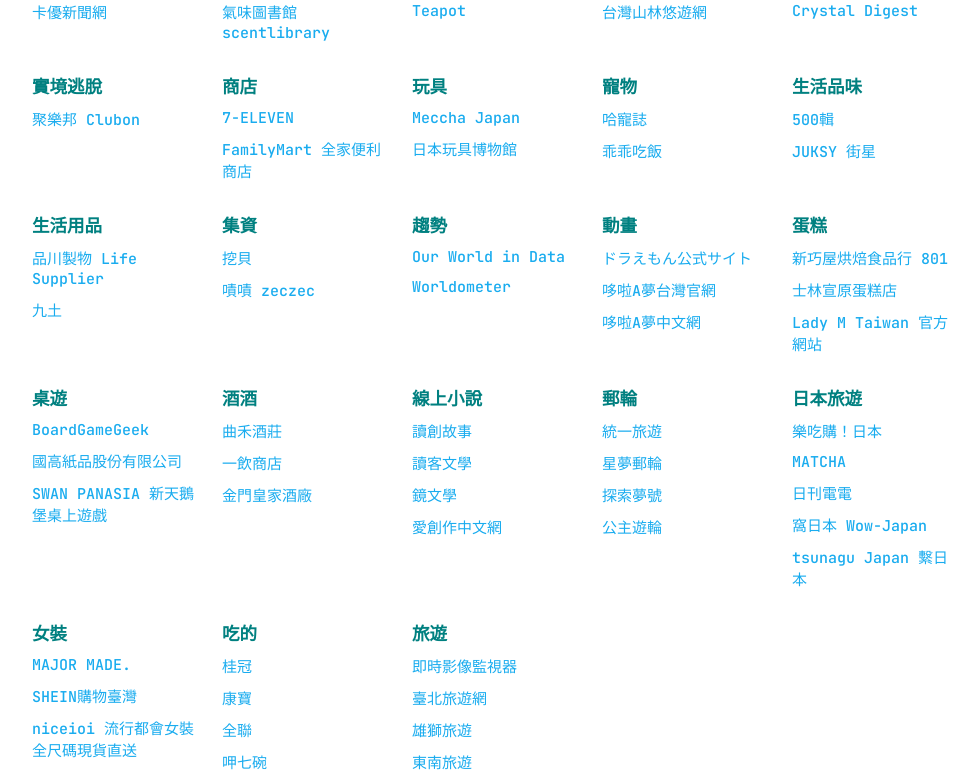
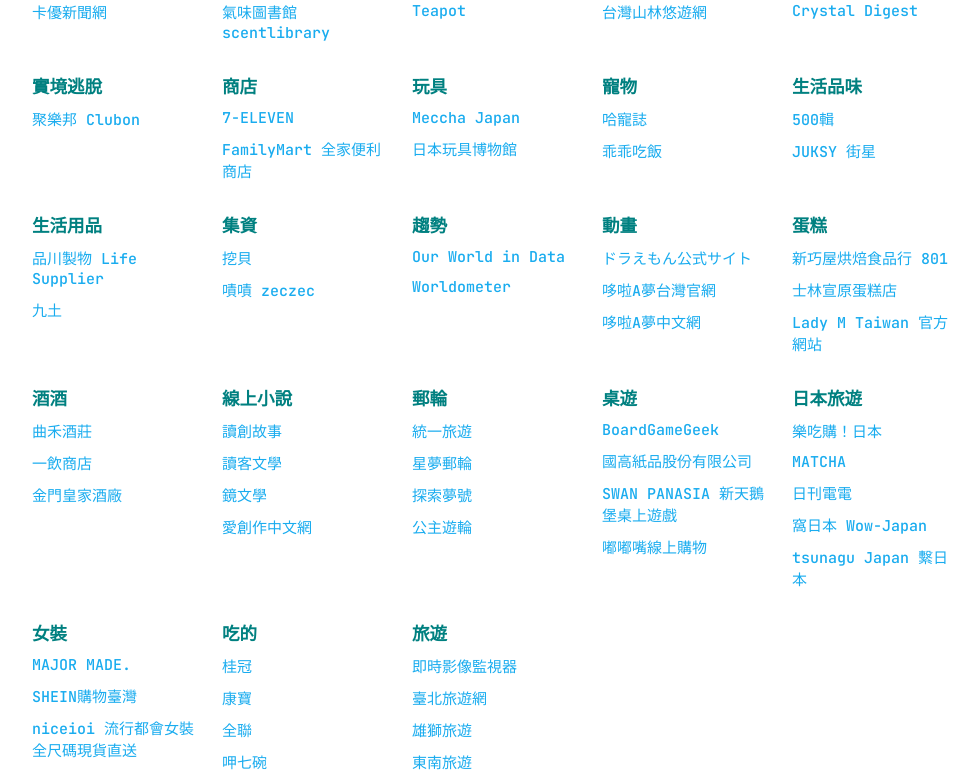
Before and after one commit to LunaGoodnight/luna, a React (Create React App) app: page /textLinks in a window 1280 px wide. Shown: the part 435-1207 px from the top of the page, without its empty margins (96-1075 px from the left). Built offline with nearby package versions, Linux system fonts and the light colour scheme.

Commit message:
add test query

```diff
--- a/src/config/textLinks.js
+++ b/src/config/textLinks.js
@@ -354,6 +354,11 @@
     links: "https://www.swanpanasia.com/",
     description: "",
   },
+  {
+    name: "嘟嘟嘴線上購物",
+    links: "https://www.duduzui.com/",
+    description: "Duduzui 泓育國際",
+  },
 ];
 export const newsLinks = [
   {
--- a/src/home/HomeTop.js
+++ b/src/home/HomeTop.js
@@ -49,7 +49,12 @@
     fetch("https://type.fit/api/quotes").then((res) => res.json())
   );
   const cacheData = useMemo(() => getQuote(data), [data]);
-
+  const { activities } = useQuery("quotes", () =>
+    fetch("https://catsheue-001-site4.atempurl.com/api/Activities").then(
+      (res) => res.json()
+    )
+  );
+  console.log({ activities });
   return (
     <Wrapper>
       <HomeTopStyle>
```
